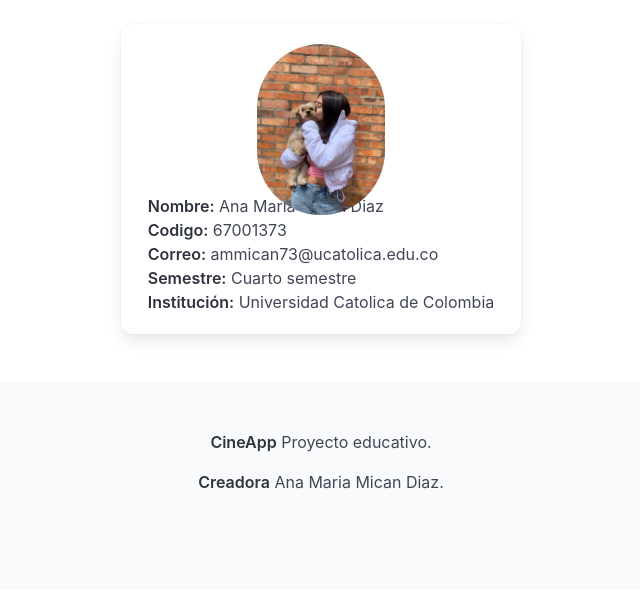
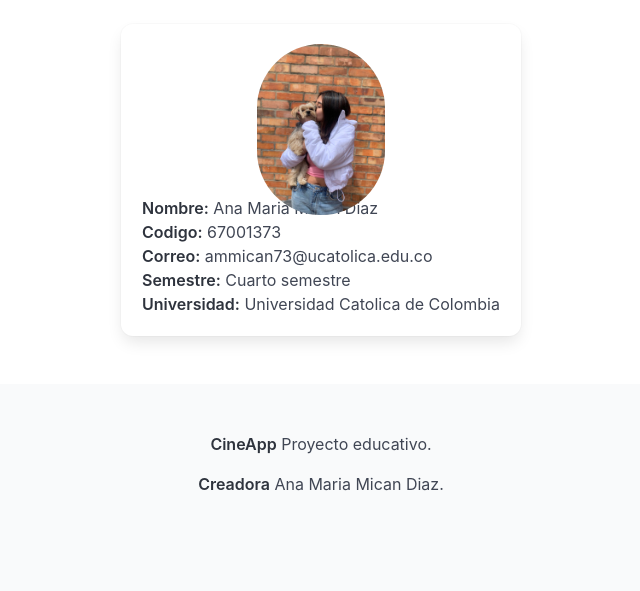
Before and after one commit to Anaa282/Disney-Dreamworks, a FastAPI app: page /info/desarrollador in a window 1280 px wide. Shown: the part 136-727 px from the top of the page, without its empty margins (319-959 px from the left). Run offline with FastAPI, Linux system fonts and the light colour scheme.

Commit message:
foto desarrolladora

```diff
--- a/templates/desarrollador.html
+++ b/templates/desarrollador.html
@@ -6,7 +6,7 @@
 <h1 class="title">Desarrolladora</h1>
 
 <div class="box has-text-centered" style="max-width: 400px; margin: auto;">
-    <figure class="image is-128x128 is-inline-block mb-4" style="margin-bottom: 40px;">
+    <figure class="image is-128x128 mb-5" style="margin: auto">
         <img class="is-rounded" src="/static/foto-ana.jpeg" alt="Foto">
     </figure>
 
@@ -15,7 +15,7 @@
         <li><strong>Codigo:</strong> 67001373</li>
         <li><strong>Correo:</strong> ammican73@ucatolica.edu.co</li>
         <li><strong>Semestre:</strong> Cuarto semestre</li>
-        <li><strong>Institución:</strong> Universidad Catolica de Colombia</li>
+        <li><strong>Universidad:</strong> Universidad Catolica de Colombia</li>
     </ul>
 </div>
 
```
